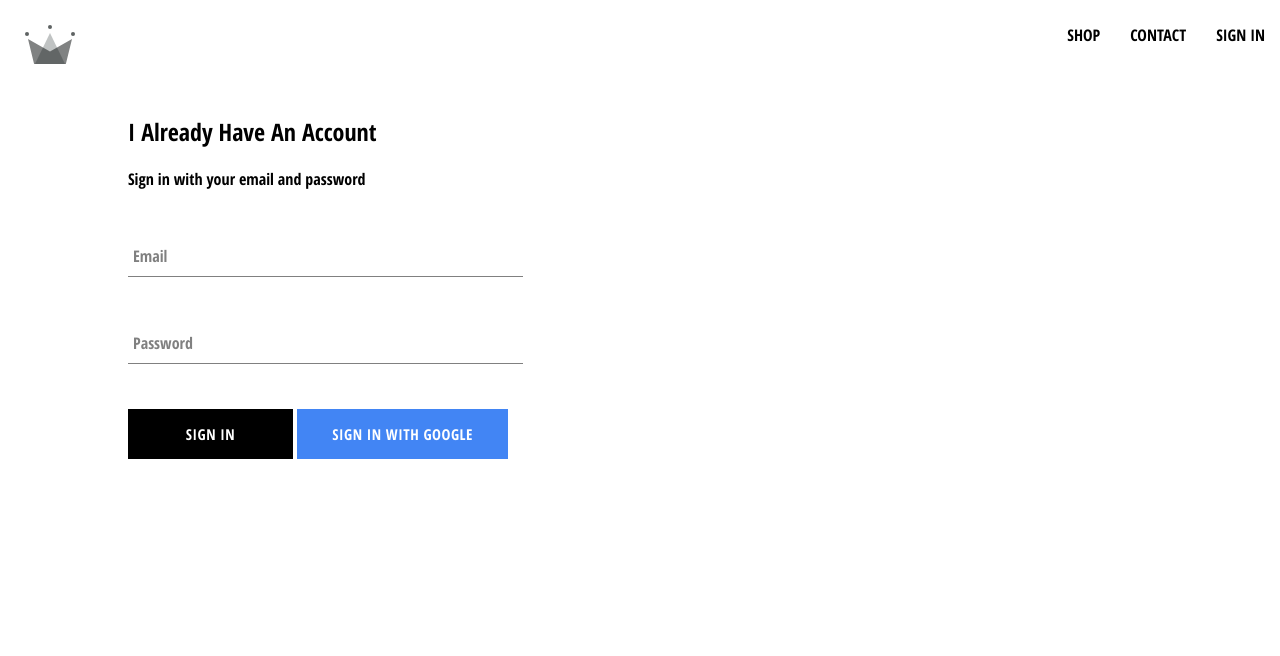
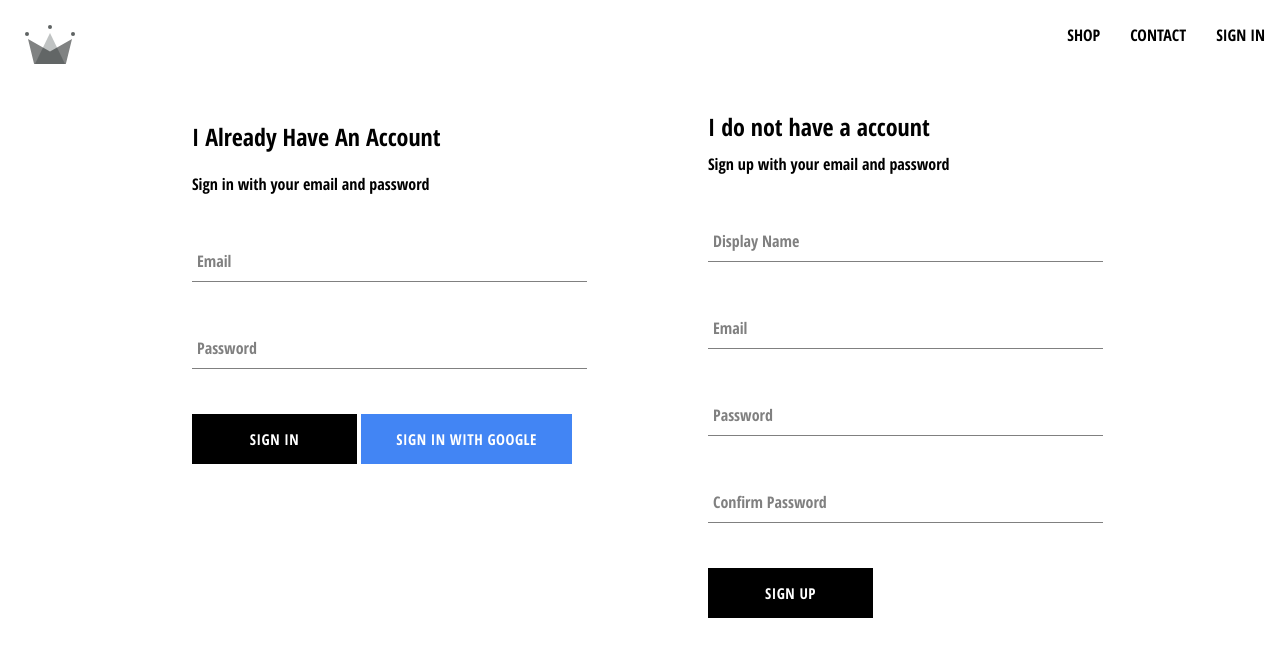
Before and after one commit to Prashant1101-Jain/Cloth-store, a React (Create React App) app: page /signin in a window 1280 px wide. Shown: the top 656 px of the page. Built offline with nearby package versions, Linux system fonts and the light colour scheme; no server answers.

Commit message:
Implemet firebase utils with authenciation using firebase

```diff
--- a/src/App.js
+++ b/src/App.js
@@ -16,10 +16,23 @@
   }
   unSubscribedFromAuth = null;
   componentDidMount() {
-    this.unSubscribedFromAuth = auth.onAuthStateChanged( async user => {
-    createUserProfileDocument(user);
-     //console.log(user)
+    this.unSubscribedFromAuth = auth.onAuthStateChanged(async (userAuth) => {
+      if (userAuth) {
+        const userRef = await createUserProfileDocument(userAuth);
+
+        userRef.onSnapshot((snapshot) => {
+          this.setState({
+            currentUser: {
+              id: snapshot.id,
+              ...snapshot.data(),
+            }
+          },()=>console.log(this.state))
+      });
+    }
+      this.setState({ currentUser: userAuth });
+
     });
+
   }
 
   componentWillUnmount() {
--- a/src/component/sign-in/sign-in.styles.scss
+++ b/src/component/sign-in/sign-in.styles.scss
@@ -2,7 +2,7 @@
     width: 380px;
     display: flex;
     flex-direction: column;
-    padding-left:10%;
+    /*padding-left:5%;*/
 
     .title {
       margin: 10px 0px;
--- /dev/null
+++ b/src/component/sign-up/sign-up.component.jsx
@@ -0,0 +1,95 @@
+import React from "react";
+import "./sign-up.styles.scss";
+import {
+  auth,
+  createUserProfileDocument,
+} from "../../firebase/firebase.utils.js";
+import FormInput from "../form-input/form-input.component";
+import CustomButton from "../custom-button/custom-button.component";
+
+class SignUp extends React.Component {
+  constructor() {
+    super();
+    this.state = {
+      displayName: "",
+      email: "",
+      password: "",
+      confirmPassword: "",
+    };
+  }
+
+  handleChange=event=>{
+      const {name,value} = event.target;
+      this.setState({[name]:value})
+  }
+
+  handleSubmit = async (event) => {
+    event.preventDefault();
+    const { displayName, email, password, confirmPassword } = this.state;
+    if (password !== confirmPassword) {
+      alert("Password does not match");
+      return;
+    }
+
+    try {
+      const { user } = auth.createUserWithEmailAndPassword(email, password);
+
+      await createUserProfileDocument(user, { displayName });
+      this.setState({
+        displayName: "",
+        email: "",
+        password: "",
+        confirmPassword: "",
+      });
+    } catch (error) {
+      console.error(error);
+    }
+  };
+
+  render() {
+    const { displayName, email, password, confirmPassword } = this.state;
+    return (
+      <div className="sign-up-form">
+        <h2 className="title">I do not have a account</h2>
+        <span>Sign up with your email and password</span>
+        <form onSubmit={this.handleSubmit}>
+          <FormInput
+            type="text"
+            name="displayName"
+            value={displayName}
+            onChange={this.handleChange}
+            label="Display Name"
+            required
+          />
+          <FormInput
+            type="email"
+            name="email"
+            value={email}
+            onChange={this.handleChange}
+            label="Email"
+            required
+          />
+          <FormInput
+            type="password"
+            name="password"
+            value={password}
+            onChange={this.handleChange}
+            label="Password"
+            required
+          />
+          <FormInput
+            type="password"
+            name="confirmPassword"
+            value={confirmPassword}
+            onChange={this.handleChange}
+            label="Confirm Password"
+            required
+          />
+          <CustomButton type="submit">SIGN UP</CustomButton>
+        </form>
+      </div>
+    );
+  }
+}
+
+export default SignUp;
--- /dev/null
+++ b/src/component/sign-up/sign-up.styles.scss
@@ -0,0 +1,9 @@
+.sign-up-form {
+    display: flex;
+    flex-direction: column;
+    width: 380px;
+
+    .title {
+      margin: 10px 0;
+    }
+  }
--- a/src/firebase/firebase.utils.js
+++ b/src/firebase/firebase.utils.js
@@ -14,7 +14,7 @@
   measurementId: "G-RTB7EQ5V3M",
 };
 
-export const createUserProfileDocument = async ({userAuth,additionalData,}) => {
+export const createUserProfileDocument = async (userAuth,additionalData) => {
   if (!userAuth) {
     return;
   }
--- a/src/pages/sign-in-sign-up/sign-in-sign-up.component.jsx
+++ b/src/pages/sign-in-sign-up/sign-in-sign-up.component.jsx
@@ -1,10 +1,13 @@
 import React from 'react';
 import SignIn from '../../component/sign-in/sign-in.component';
+import SignUp from '../../component/sign-up/sign-up.component';
+import './sign-in-sign-up.styles.scss'
 
 const SignInSignUp = () => {
     return(
-        <div>
+        <div className='sign-in-and-sign-up'>
         <SignIn/>
+        <SignUp/>
         </div>
     )
 }
--- a/src/pages/sign-in-sign-up/sign-in-sign-up.styles.scss
+++ b/src/pages/sign-in-sign-up/sign-in-sign-up.styles.scss
@@ -0,0 +1,8 @@
+.sign-in-and-sign-up {
+    width: auto;
+    display: flex;
+    justify-content: space-between;
+    margin: 30px auto;
+    padding-right: 15%;
+    padding-left: 15%;
+  }
```
Also changed, not shown: src/component/header/header.styles.scss (indentation only).
